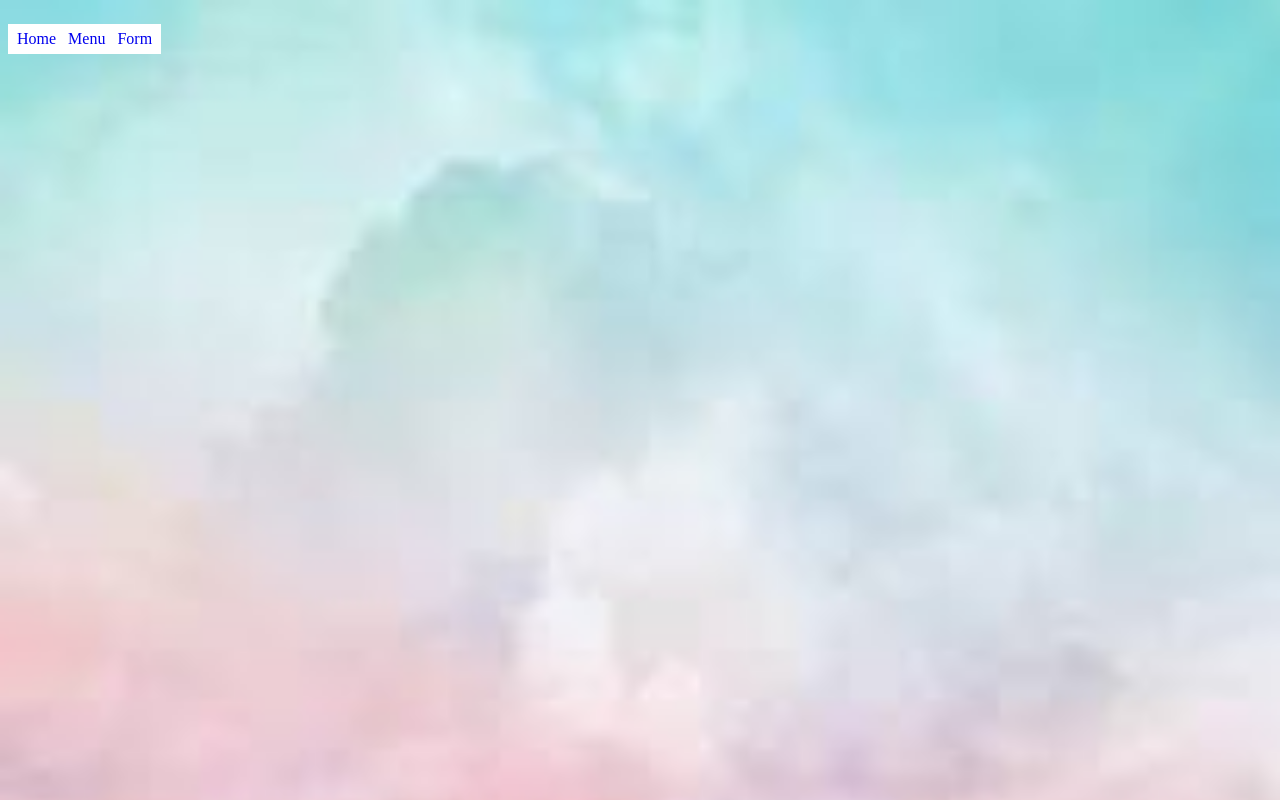
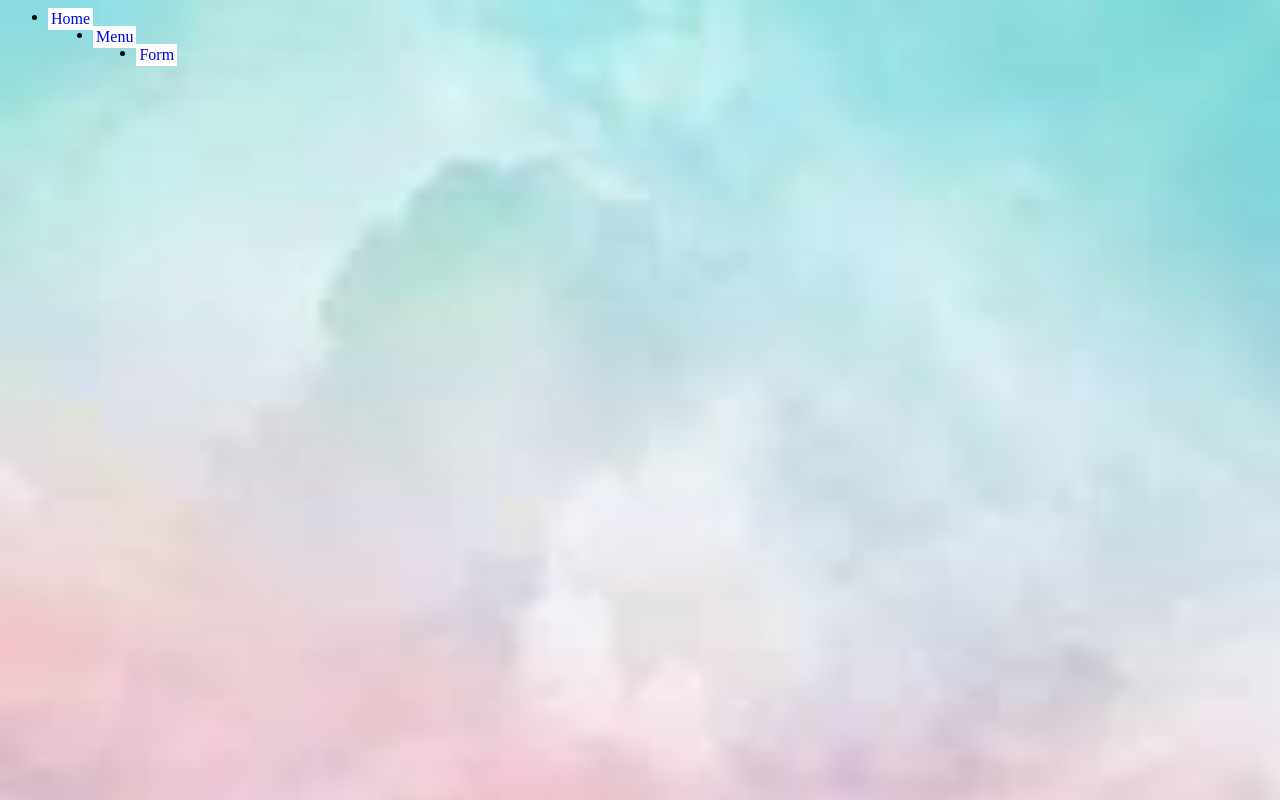
Before and after one commit to Adyaksa26/msib6remote, a plain HTML site: page navbar.html in a window 1280 px wide. Drawn offline with Linux system fonts and the light colour scheme.

Commit message:
Tugas upload file html dan css

```diff
--- a/CSS/style.css
+++ b/CSS/style.css
@@ -54,7 +54,7 @@ tr:hover{
     padding: 10px;
     color: brown;
 } */
-ul, li, a.item:link, a.item:visited, a.item:active {
+a.item:link, a.item:visited, a.item:active {
     text-decoration: none; /*menghilangkan garis pada link*/
     list-style: none; /* menghilangkan titik pada list */
     display: block;/* mendisplay a sebagai block */
```
